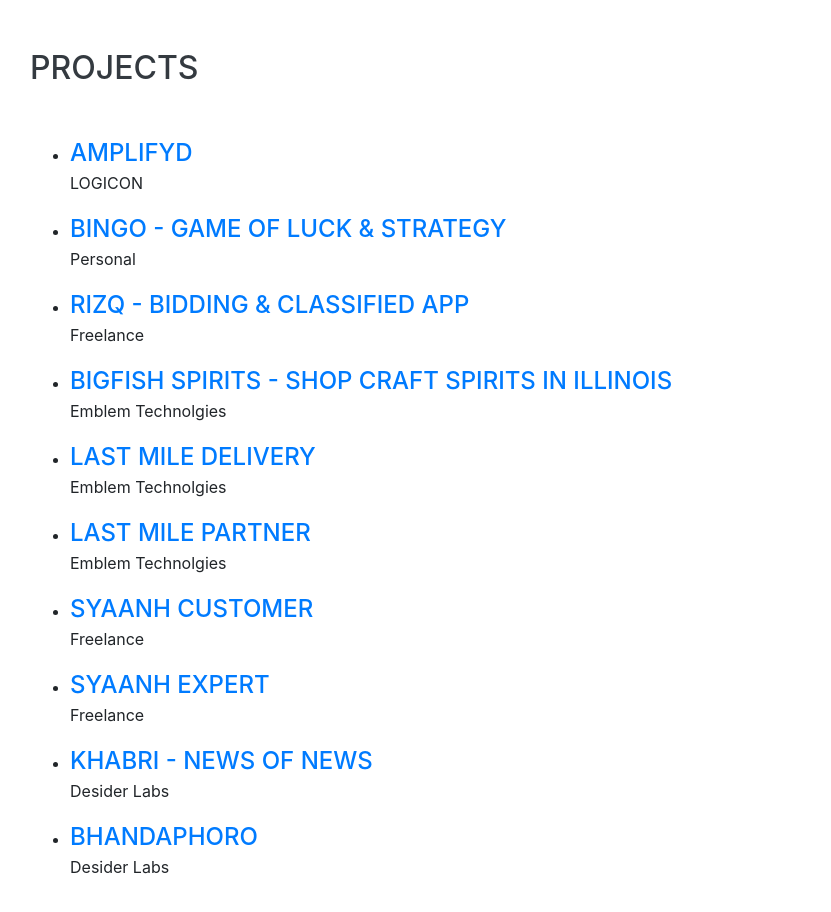
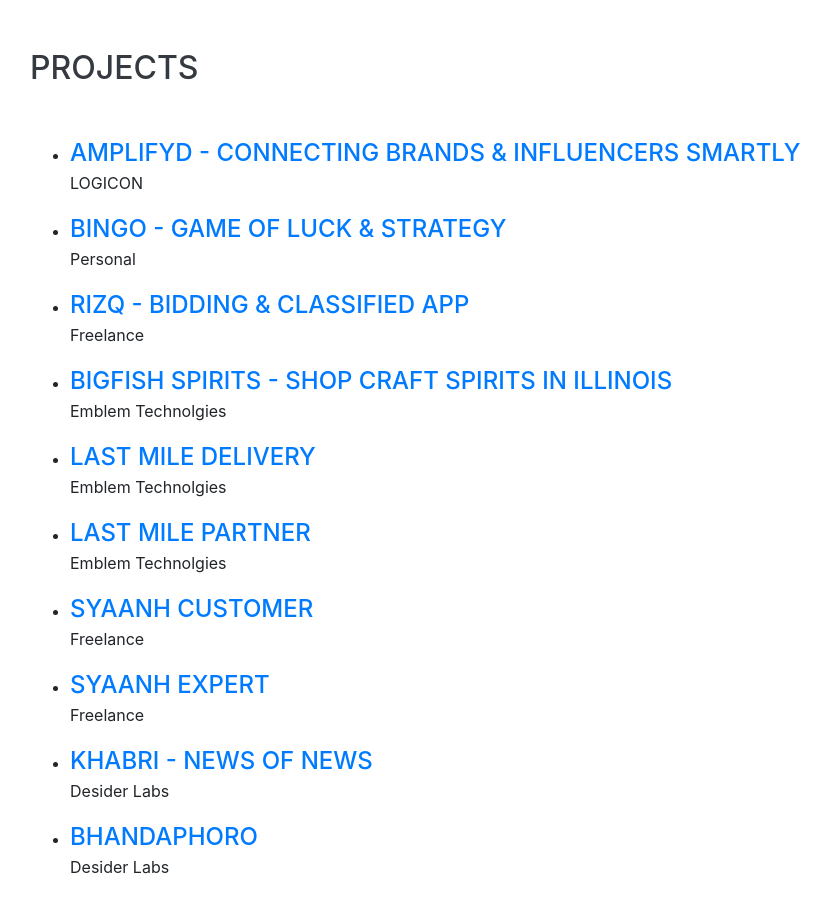
Before and after one commit to zohaibTheMobileDev/zohaibraza.com, a website with bundled scripts: page index.html in a window 1280 px wide. Shown: the part 1600-2512 px from the top of the page, without its empty margins (290-1121 px from the left). Built offline with nearby package versions, Linux system fonts and the light colour scheme; a web font is replaced by a local one.

Commit message:
amp added

```diff
--- a/index.html
+++ b/index.html
@@ -168,7 +168,7 @@
         <ul class="class="fa-ul mb-0>
 
           <li>
-            <a  class="subheading mb-5" href = "https://amplifyd.io/" target="_blank">Amplifyd
+            <a  class="subheading mb-5" href = "https://play.google.com/store/apps/details?id=com.logicon.amplifyd" target="_blank">Amplifyd - Connecting Brands & Influencers Smartly
             </a>
             <p>LOGICON</p>
           </li>
```
